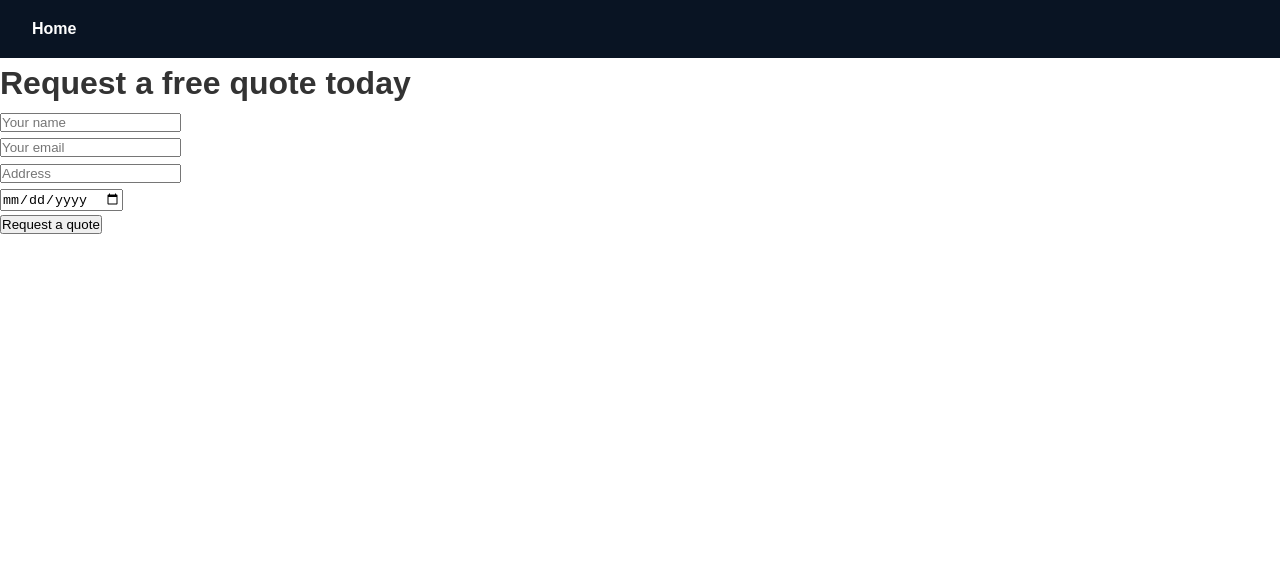
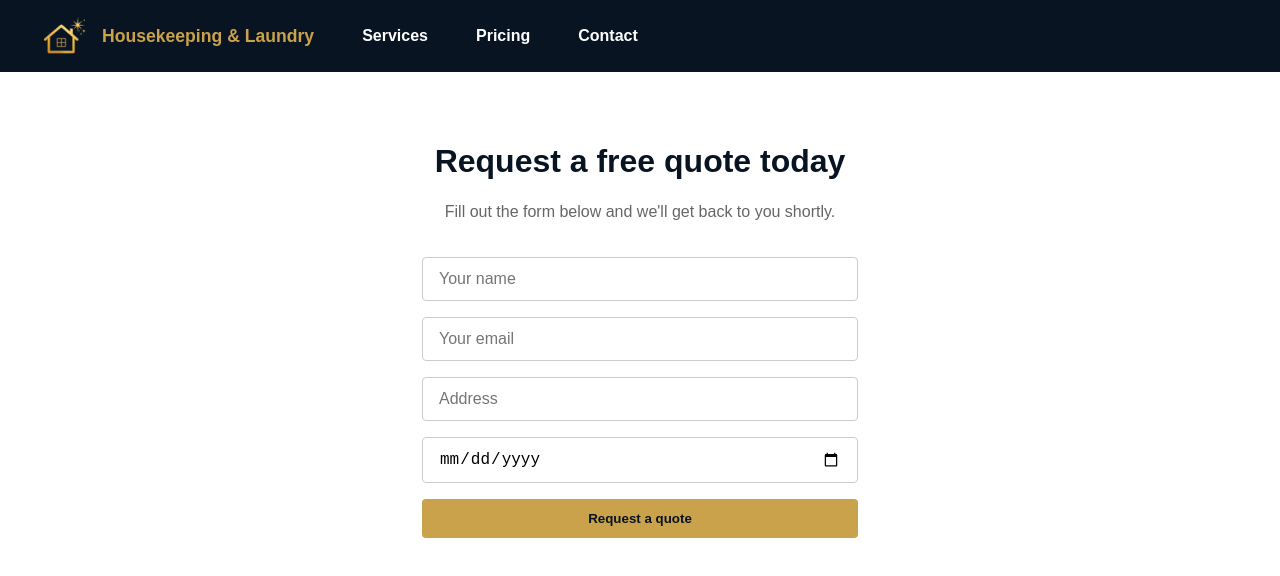
Before and after one commit to jvillaflor2/home-cleaning-website, a website: page public/booking.html in a window 1280 px wide. Drawn offline with Linux system fonts and the light colour scheme.

Commit message:
style: booking page form and fix button  order inconsistency

```diff
--- a/public/booking.html
+++ b/public/booking.html
@@ -9,17 +9,28 @@
 <body>
     <header>
         <nav>
-            <a href="index.html">Home</a>
+            <a href="index.html" class="logo-group">
+                <img src="images/logo-2-icon.webp" alt="Housekeeping and Laundry Logo" class="logo">
+                <span class="logo-text">Housekeeping &amp; Laundry</span>
+            </a>
+            <a href="index.html#services">Services</a>
+            <a href="index.html#pricing">Pricing</a>
+            <a href="booking.html">Contact</a>
         </nav>
+
     </header>
 
-    <h1>Request a free quote today</h1>
-    <form action="/booking" method="POST">
-        <input type="text" name="name" placeholder="Your name" required><br>
-        <input type="email" name="email" placeholder="Your email" required><br>
-        <input type="text" name="address" placeholder="Address" required><br>
-        <input type="date" name="preferredDate" required><br>
-        <button type="submit">Request a quote</button>
-    </form>
+    <section class ="booking-page">
+        <h1>Request a free quote today</h1>
+        <p>Fill out the form below and we'll get back to you shortly.</p>
+
+        <form action="/booking" method="POST" class="booking-form">
+            <input type="text" name="name" placeholder="Your name" required>
+            <input type="email" name="email" placeholder="Your email" required>
+            <input type="text" name="address" placeholder="Address" required>
+            <input type="date" name="preferredDate" required>
+            <button type="submit" class="btn">Request a quote</button>
+        </form>
+    </section>
 </body>
 </html>
--- a/public/style.css
+++ b/public/style.css
@@ -60,10 +60,12 @@ header nav a:hover {
   background: var(--gold);
   display: inline-block;
   color: var(--navy);
-  padding: 12px;
+  padding: 12px 28px;
   border-radius: 4px;
   text-decoration: none;
   font-weight: bold;
+  border: none;
+  cursor: pointer;
 }
 
 .btn:hover {
@@ -141,3 +143,39 @@ header nav {
   font-weight: bold;
   font-size: 1.1rem;
 }
+
+.booking-page {
+  max-width: 500px;
+  margin: 64px auto;
+  padding: 0 32px;
+  text-align: center;
+}
+
+.booking-page h1 {
+ font-size: 2rem;
+ color: var(--navy);
+ margin-bottom: 12px;
+}
+
+.booking-page p {
+  color: #666;
+  margin-bottom: 32px;
+}
+
+.booking-form {
+  display: flex;
+  flex-direction: column;
+  gap: 16px;
+}
+
+.booking-form input {
+  padding: 12px 16px;
+  border: 1px solid #ccc;
+  border-radius: 4px;
+  font-size: 1rem;
+}
+
+.booking-form input:focus {
+  outline: none;
+  border-color: var(--gold);
+}
```
Also changed, not shown: public/index.html (+7 -4 lines).
